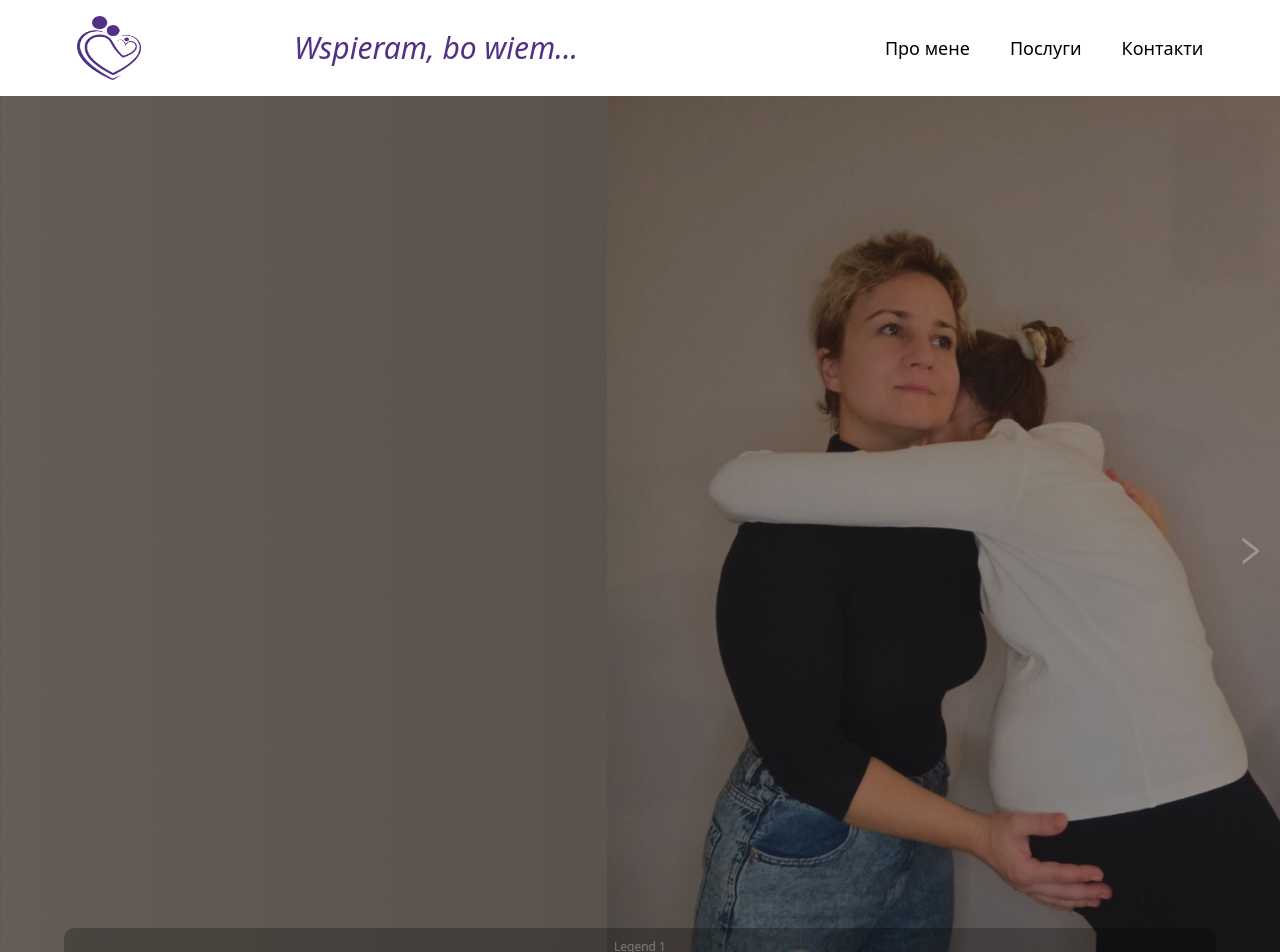
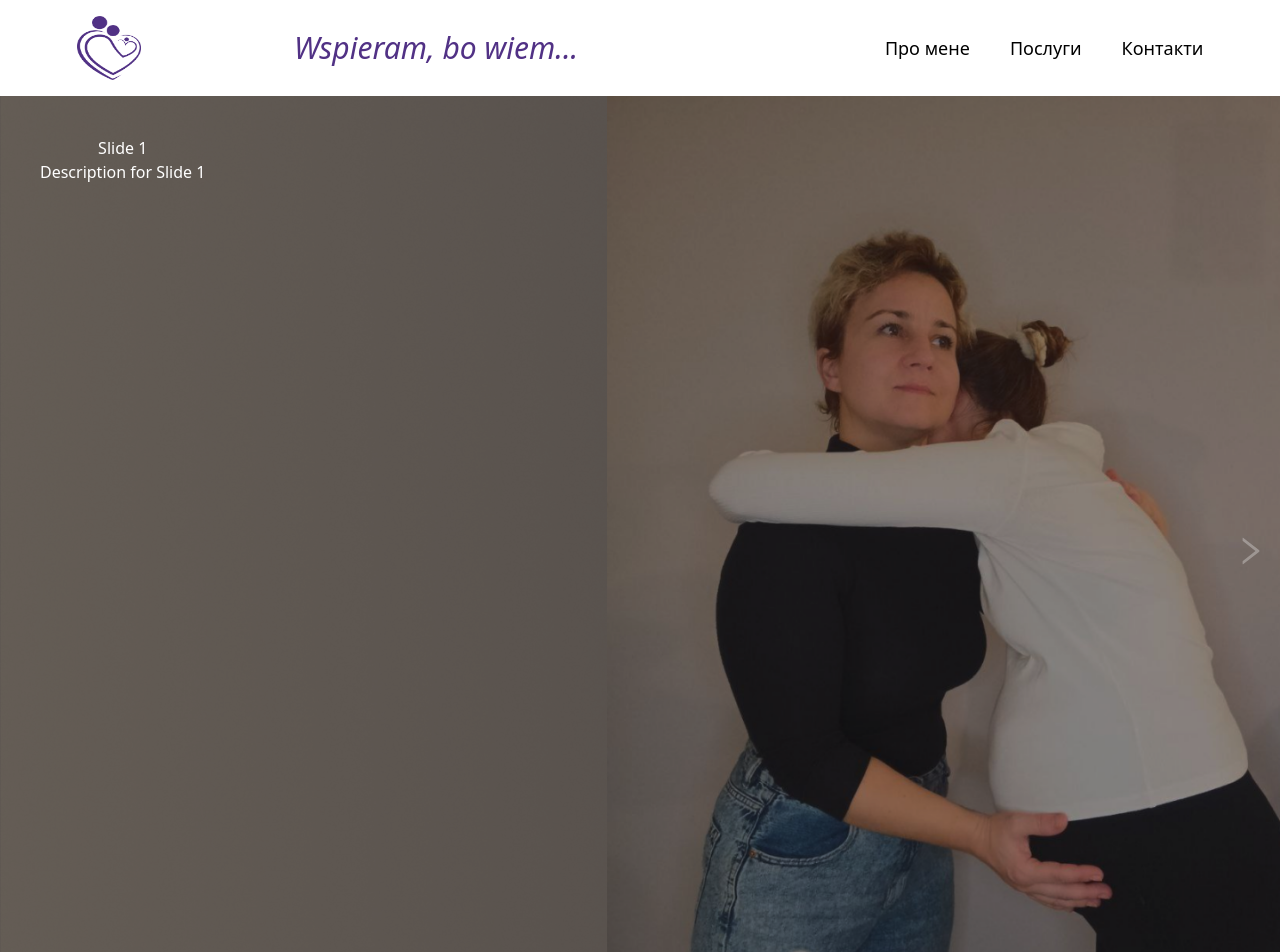
Before and after one commit to OlhaPo/wspieram-bo-wiem-landing-page, a React (Vite) app: page / in a window 1280 px wide. Shown: the top 952 px of the page. Built offline with nearby package versions, Linux system fonts and the light colour scheme.

Commit message:
Add styling to MainPageSlideShow Component

```diff
--- a/src/components/MainPageSlideShow.jsx
+++ b/src/components/MainPageSlideShow.jsx
@@ -8,6 +8,7 @@ const MainPageSlideShow = () => {
     <div>
       <Carousel
         showStatus={false}
+        dynamicHeight={true}
         renderArrowPrev={(clickHandler, hasPrev) => {
           return (
             <div
@@ -33,17 +34,26 @@ const MainPageSlideShow = () => {
           );
         }}
       >
-        <div>
-          <img src="./images/doula-background.png" />
-          <p className="legend">Legend 1</p>
+        <div className="custom-slide">
+          <img src="./images/doula-background.png" alt="Slide 1" />
+          <div className="text-overlay">
+            <h2>Slide 1</h2>
+            <p>Description for Slide 1</p>
+          </div>
         </div>
-        <div>
-          <img src="./images/doula-background.png" />
-          <p className="legend">Legend 2</p>
+        <div className="custom-slide">
+          <img src="./images/postpartum-doula-background.png" alt="Slide 2" />
+          <div className="text-overlay">
+            <h2>Slide 2</h2>
+            <p>Description for Slide 2</p>
+          </div>
         </div>
-        <div>
-          <img src="./images/doula-background.png" />
-          <p className="legend">Legend 3</p>
+        <div className="custom-slide">
+          <img src="./images/family-therapy-background.png" alt="Slide 3" />
+          <div className="text-overlay">
+            <h2>Slide 3</h2>
+            <p>Description for Slide 3</p>
+          </div>
         </div>
       </Carousel>
     </div>
--- a/src/index.css
+++ b/src/index.css
@@ -7,5 +7,18 @@
 }
 
 .thumbs-wrapper {
-  display: none;
+  @apply hidden;
 }
+
+.carousel-container {
+  @apply relative;
+}
+
+.custom-slide {
+  @apply relative;
+}
+
+.text-overlay {
+  @apply absolute top-0 left-0 text-white p-10;
+}
+/* max-width: 50%; Adjust the width of the text overlay as needed */
```
Also changed, not shown: public/images/postpartum doula-background.png (deleted), public/images/postpartum-doula-background.png (added).
